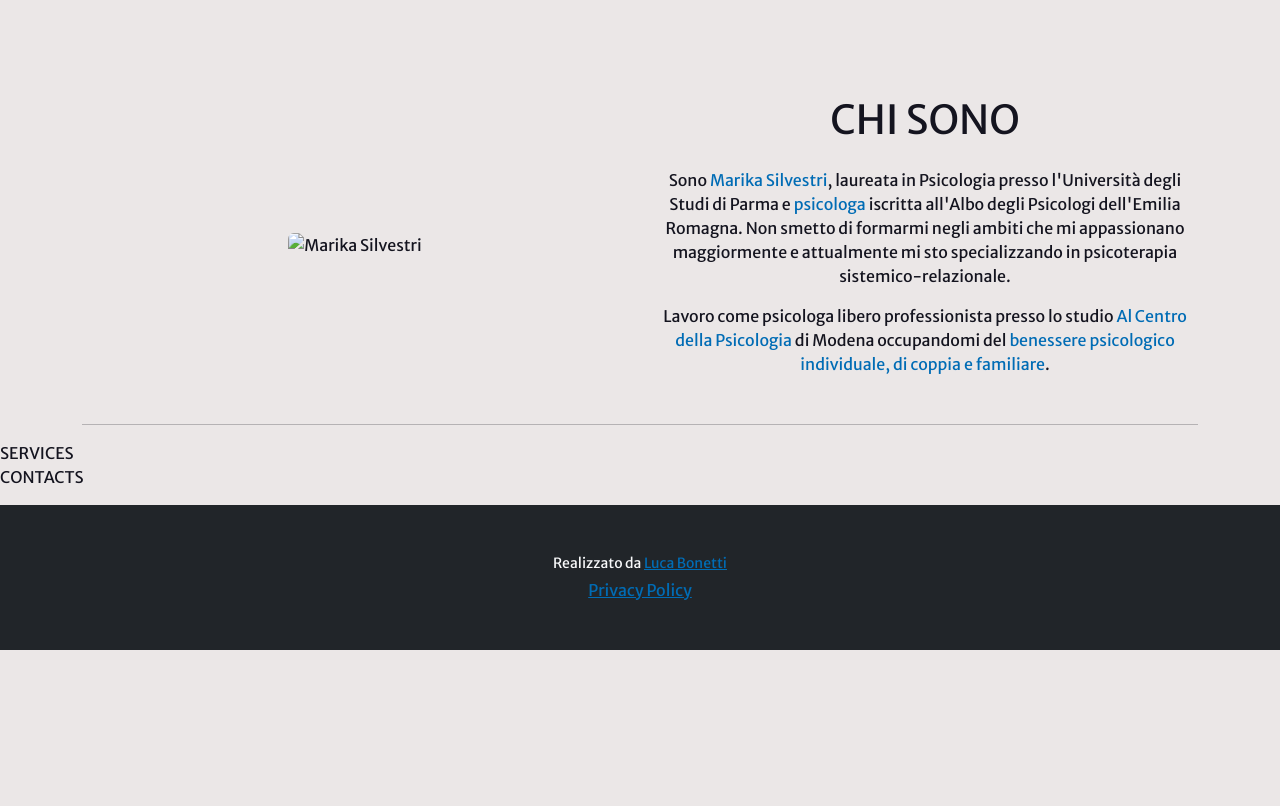
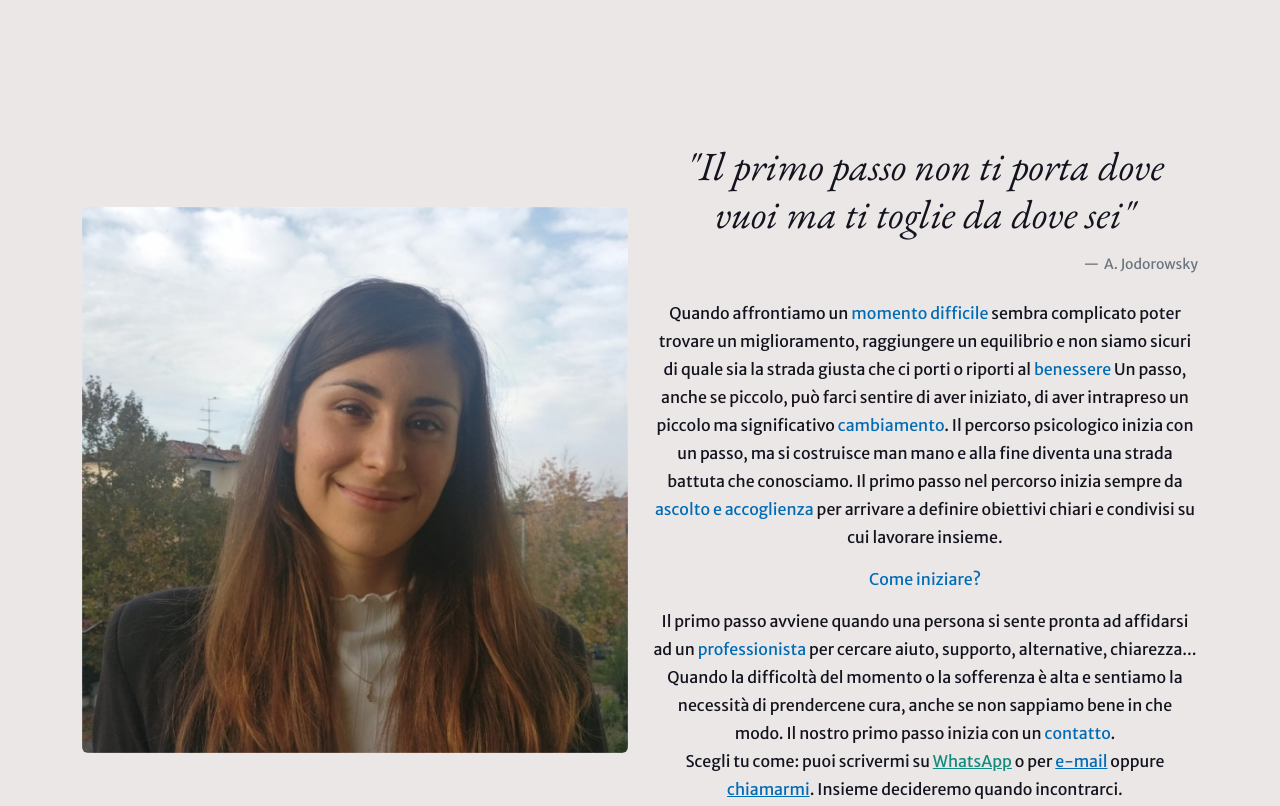
Before and after one commit to LBLucaBonetti/wife-website, a website: page index.html in a window 1280 px wide. Shown: the part 720-1526 px from the top of the page. Before the commit the page ends 1370 px from the top, so only its background shows below. Drawn offline with nearby package versions, Linux system fonts and the light colour scheme; files that its build step writes are made by us from their sources.

Commit message:
feat(layout): add about section correct paragraphs and layout

```diff
--- a/index.html
+++ b/index.html
@@ -65,33 +65,67 @@
     </header>
     <section id="about">
       <div class="container">
-        <div class="row align-items-center justify-content-center text-center">
+        <div
+          class="row mh-100 justify-content-center align-items-center text-center"
+        >
           <div class="col-lg align-self-center py-lg-3">
-            <img
-              src="<not-provided-yet>"
-              class="img-fluid rounded"
-              alt="Marika Silvestri"
-            />
+            <picture>
+              <!-- <source type="image/webp" srcset="img/marikasilvestri.webp" /> -->
+              <source type="image/jpeg" srcset="img/marikasilvestri.jpg" />
+              <img
+                class="img-fluid rounded"
+                src="img/marikasilvestri.jpg"
+                loading="lazy"
+                decoding="async"
+                alt="Marika Silvestri"
+              />
+            </picture>
           </div>
           <div class="col-lg align-self-center py-3">
-            <h1 class="text-center text-dark-accent text-uppercase mb-4">
-              Chi sono
-            </h1>
-            <p class="text-justify text-dark-shades">
-              Sono <span class="text-primary">Marika Silvestri</span>, laureata
-              in Psicologia presso l'Università degli Studi di Parma e
-              <span class="text-primary">psicologa</span> iscritta all'Albo
-              degli Psicologi dell'Emilia Romagna. Non smetto di formarmi negli
-              ambiti che mi appassionano maggiormente e attualmente mi sto
-              specializzando in psicoterapia sistemico-relazionale.
+            <div class="mb-4">
+              <h1 class="text-center quote">
+                "Il primo passo non ti porta dove vuoi ma ti toglie da dove sei"
+              </h1>
+              <figcaption class="blockquote-footer text-end mt-3">
+                A. Jodorowsky
+              </figcaption>
+            </div>
+            <p class="text-justify lh-md">
+              Quando affrontiamo un
+              <span class="text-primary">momento difficile</span> sembra
+              complicato poter trovare un miglioramento, raggiungere un
+              equilibrio e non siamo sicuri di quale sia la strada giusta che ci
+              porti o riporti al <span class="text-primary">benessere</span> Un
+              passo, anche se piccolo, può farci sentire di aver iniziato, di
+              aver intrapreso un piccolo ma significativo
+              <span class="text-primary">cambiamento</span>. Il percorso
+              psicologico inizia con un passo, ma si costruisce man mano e alla
+              fine diventa una strada battuta che conosciamo. Il primo passo nel
+              percorso inizia sempre da
+              <span class="text-primary">ascolto e accoglienza</span> per
+              arrivare a definire obiettivi chiari e condivisi su cui lavorare
+              insieme.
             </p>
-            <p class="text-justify text-dark-shades">
-              Lavoro come psicologa libero professionista presso lo studio
-              <span class="text-primary">Al Centro della Psicologia</span>
-              di Modena occupandomi del
-              <span class="text-primary"
-                >benessere psicologico individuale, di coppia e familiare</span
-              >.
+            <p class="text-center text-primary">Come iniziare?</p>
+            <p class="text-justify lh-md">
+              Il primo passo avviene quando una persona si sente pronta ad
+              affidarsi ad un
+              <span class="text-primary">professionista</span> per cercare
+              aiuto, supporto, alternative, chiarezza... Quando la difficoltà
+              del momento o la sofferenza è alta e sentiamo la necessità di
+              prendercene cura, anche se non sappiamo bene in che modo. Il
+              nostro primo passo inizia con un
+              <span class="text-primary">contatto</span>.<br />Scegli tu come:
+              puoi scrivermi su
+              <a
+                href="https://wa.me/+393756875246?text=Buongiorno%2C%20la%20contatto%20per%20avere%20ulteriori%20informazioni%20sui%20servizi%20da%20lei%20offerti"
+                class="text-whatsapp"
+                >WhatsApp</a
+              >
+              o per
+              <a href="mailto:silvestrimarika.sm@gmail.com">e-mail</a> oppure
+              <a href="tel:+393756875246">chiamarmi</a>. Insieme decideremo
+              quando incontrarci.
             </p>
           </div>
         </div>
--- a/scss/styles.scss
+++ b/scss/styles.scss
@@ -1,4 +1,5 @@
 @import url("https://fonts.googleapis.com/css2?family=Merriweather+Sans:wght@300;400;800&display=swap");
+@import url("https://fonts.googleapis.com/css2?family=EB+Garamond:ital@1&display=swap");
 
 // Customizations
 $body-color: #14141f;
@@ -16,3 +17,19 @@ nav .nav-link.active {
   text-decoration-thickness: 3px;
   text-underline-offset: 0.5rem;
 }
+
+h1.quote {
+  font-family: "EB Garamond", serif;
+}
+
+p.lh-md {
+  line-height: 1.75;
+}
+
+a.text-whatsapp {
+  color: #128c7e;
+}
+
+.row.mh-100 {
+  min-height: 100vh;
+}
```
Also changed, not shown: img/marikasilvestri.jpg (added), 1 other file.
